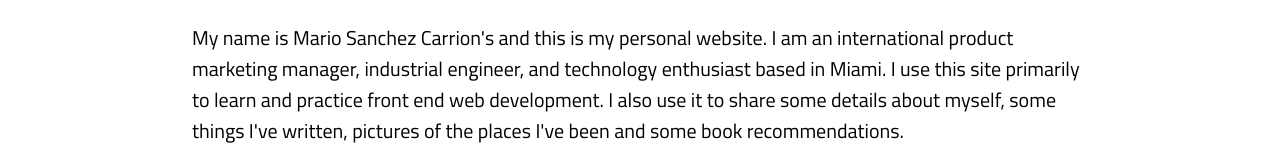
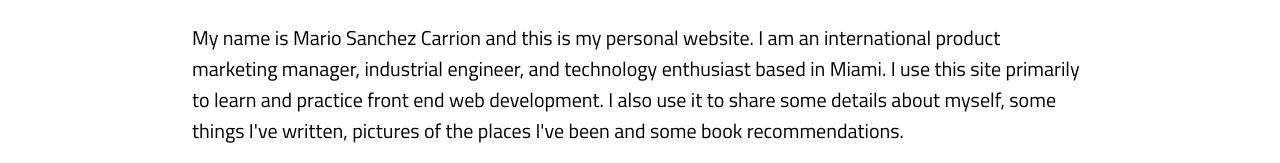
Before and after one commit to mariobox/mariobox.github.io-hugo, a plain HTML site: page index.html in a window 1280 px wide. Shown: the part 388-551 px from the top of the page. Drawn offline with Linux system fonts and the light colour scheme.

Commit message:
Update index.html

```diff
--- a/index.html
+++ b/index.html
@@ -16,7 +16,7 @@
 <div class="content">
 
 <h2>Welcome</h2>
-<p>My name is Mario Sanchez Carrion's and this is my personal website. I am an international product marketing manager, industrial engineer, and technology enthusiast based in Miami. I use this site primarily to learn and practice front end web development. I also use it to share some details about myself, some things I've written, pictures of the places I've been and some book recommendations.</p>
+<p>My name is Mario Sanchez Carrion and this is my personal website. I am an international product marketing manager, industrial engineer, and technology enthusiast based in Miami. I use this site primarily to learn and practice front end web development. I also use it to share some details about myself, some things I've written, pictures of the places I've been and some book recommendations.</p>
 <p>At the time of this writing this site is made with HTML5, CSS3 and a static site generator called <a href="http://www.gohugo.io">Hugo</a>.</p>
 <p><strong>Last updated:</strong> May 5, 2015</p>
 
```
